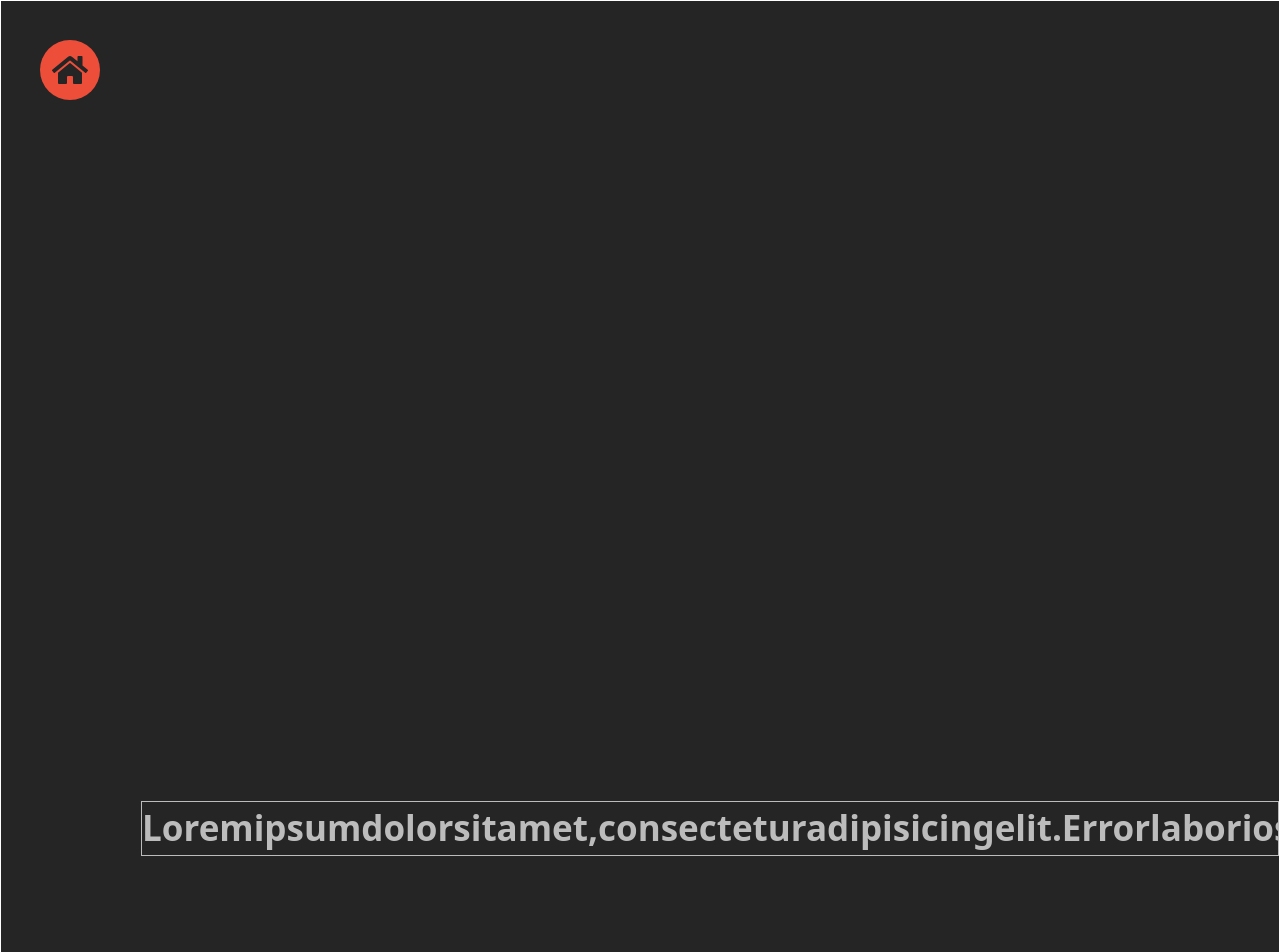
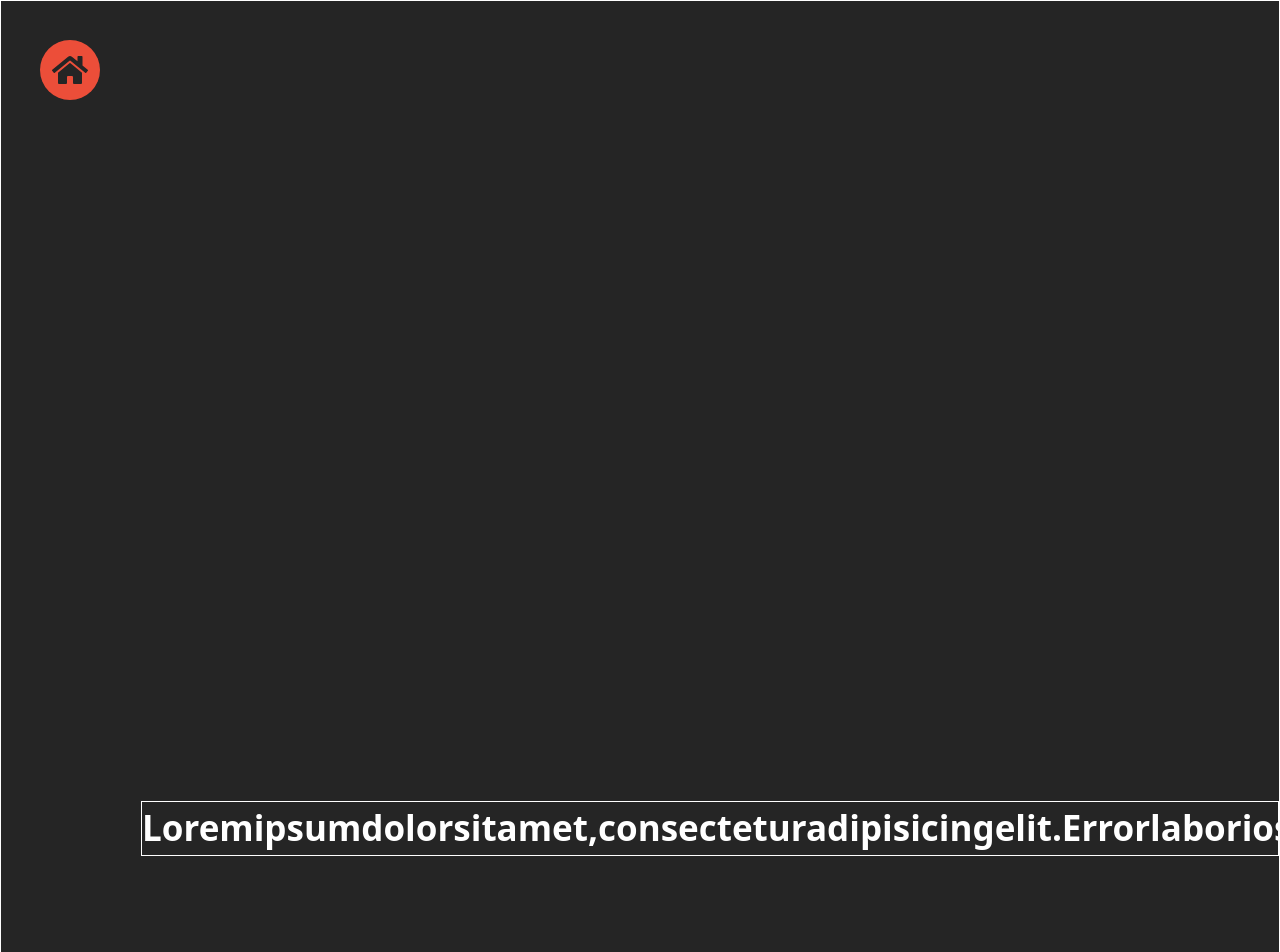
Before and after one commit to HarikrishnanYPR1707/My-Design-Playground, a Next.js app: page /TextAnimation in a window 1280 px wide. Shown: the top 952 px of the page. Built offline with nearby package versions, Linux system fonts and the light colour scheme.

Commit message:
Completed with the structure

```diff
--- a/src/app/TextAnimation/component/word.jsx
+++ b/src/app/TextAnimation/component/word.jsx
@@ -5,22 +5,19 @@ import { useRef } from "react";
 import styles from "../page.module.scss";
 
 const word = ({ value }) => {
-  const word = value.split(" ");
-
   const element = useRef(null);
   const { scrollYProgress } = useScroll({
     target: element,
     offset: ["start 0.9", "start 0.3"],
   });
 
+  const words = value.split(" ");
   return (
-    <motion.p
-      className={styles.paragraph}
-      ref={element}
-      style={{ opacity: scrollYProgress }}
-    >
-      {word.map((word, i) => (
-        <span key={i}>{word}</span>
+    <motion.p className={styles.paragraph} ref={element}>
+      {words.map((word, i) => (
+        <span className={styles.word} key={i}>
+          {word}
+        </span>
       ))}
     </motion.p>
   );
```
